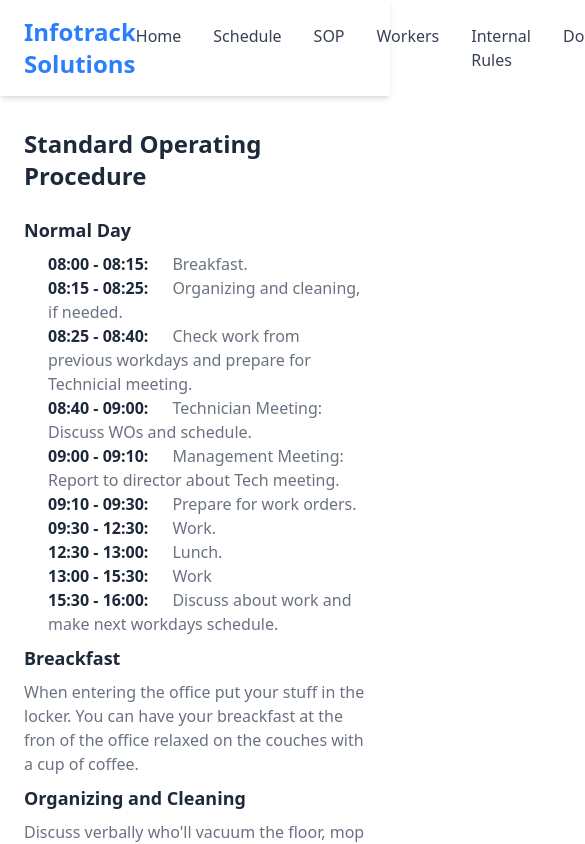
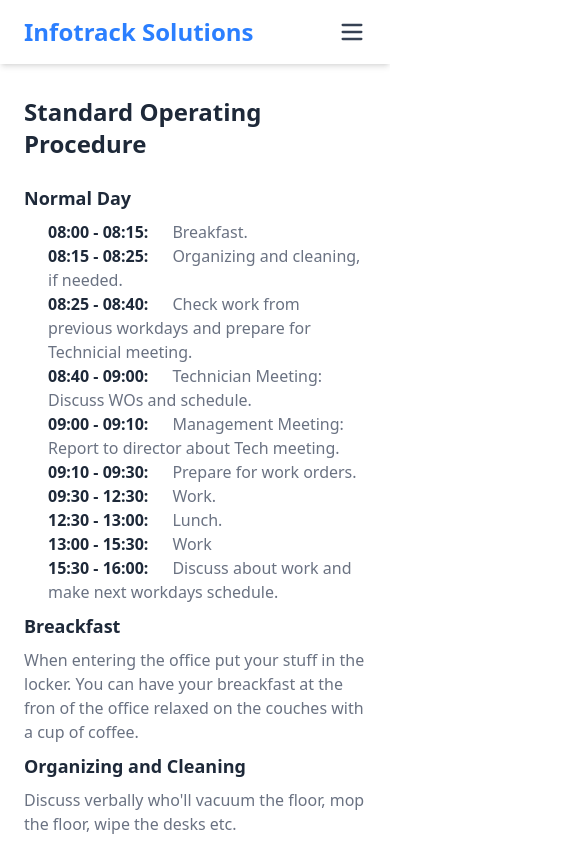
Before and after one commit to infotracksolution/intranet-infotrack, a React (Vite) app: page /sop in a window 390 px wide. Shown: the top 844 px of the page, 585 px wide, since content can reach past the window. Built offline with nearby package versions, Linux system fonts and the light colour scheme.

Commit message:
menu reponsive was added

```diff
--- a/src/components/Header.jsx
+++ b/src/components/Header.jsx
@@ -3,6 +3,7 @@ import { supabase } from "../supabase/connection"
 
 const Header = () => {
     const [user, setUser] = useState(null)
+    const [menuOpen, setMenuOpen] = useState(false)
 
     useEffect(() => {
         // Obtenemos el usuario actual al cargar el componente
@@ -32,7 +33,18 @@ const Header = () => {
         <header className="bg-white shadow-md">
             <nav className="max-w-7xl mx-auto px-6 py-4 flex items-center justify-between">
                 <div className="text-2xl font-bold text-blue-500">Infotrack Solutions</div>
-                    <ul className="flex space-x-8 text-gray-700 text-base font-medium">
+                {/* Botón hamburguesa en móvil */}
+                <button
+                    className="md:hidden text-gray-700 focus:outline-none"
+                    onClick={() => setMenuOpen(!menuOpen)}
+                    aria-label="Open menu"
+                >
+                    <svg className="w-7 h-7" fill="none" stroke="currentColor" viewBox="0 0 24 24">
+                        <path strokeLinecap="round" strokeLinejoin="round" strokeWidth={2} d="M4 6h16M4 12h16M4 18h16" />
+                    </svg>
+                </button>
+                {/* Menú en md+ */}
+                <ul className="hidden md:flex space-x-8 text-gray-700 text-base font-medium">
                     <li><a href="/" className="hover:text-blue-500 transition">Home</a></li>
                     <li><a href="/schedule" className="hover:text-blue-500 transition">Schedule</a></li>
                     <li><a href="/sop" className="hover:text-blue-500 transition">SOP</a></li>
@@ -42,14 +54,33 @@ const Header = () => {
                     <li><a href="/tutorials" className="hover:text-blue-500 transition">Tutorials</a></li>
                 </ul>
                 {user && (
-                            <button className="bg-blue-500 rounded-md text-white px-4 py-1 cursor-pointer" onClick={async () => {
+                    <button className="hidden md:block bg-blue-500 rounded-md text-white px-4 py-1 cursor-pointer" onClick={async () => {
                         await supabase.auth.signOut()
                     }}>
                         Log Out
                     </button>
-                        )
-                    }
+                )}
             </nav>
+            {/* Menú móvil */}
+            <div className={`md:hidden ${menuOpen ? "block" : "hidden"} bg-white shadow-lg`}>
+                <ul className="flex flex-col space-y-2 px-6 py-4 text-gray-700 text-base font-medium">
+                    <li><a href="/" className="hover:text-blue-500 transition" onClick={() => setMenuOpen(false)}>Home</a></li>
+                    <li><a href="/schedule" className="hover:text-blue-500 transition" onClick={() => setMenuOpen(false)}>Schedule</a></li>
+                    <li><a href="/sop" className="hover:text-blue-500 transition" onClick={() => setMenuOpen(false)}>SOP</a></li>
+                    <li><a href="/workers" className="hover:text-blue-500 transition" onClick={() => setMenuOpen(false)}>Workers</a></li>
+                    <li><a href="/rules" className="hover:text-blue-500 transition" onClick={() => setMenuOpen(false)}>Internal Rules</a></li>
+                    <li><a href="/documents" className="hover:text-blue-500 transition" onClick={() => setMenuOpen(false)}>Documents</a></li>
+                    <li><a href="/tutorials" className="hover:text-blue-500 transition" onClick={() => setMenuOpen(false)}>Tutorials</a></li>
+                    {user && (
+                        <button className="bg-blue-500 rounded-md text-white px-4 py-1 mt-2" onClick={async () => {
+                            await supabase.auth.signOut()
+                            setMenuOpen(false)
+                        }}>
+                            Log Out
+                        </button>
+                    )}
+                </ul>
+            </div>
         </header>
     )
 }
```
Lines whose indentation alone changed are shown as unchanged.
